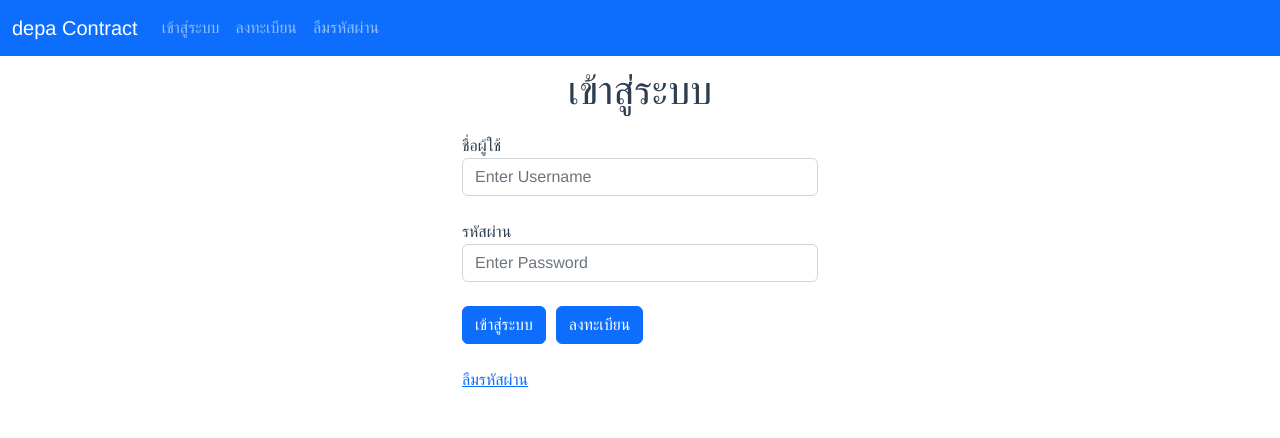
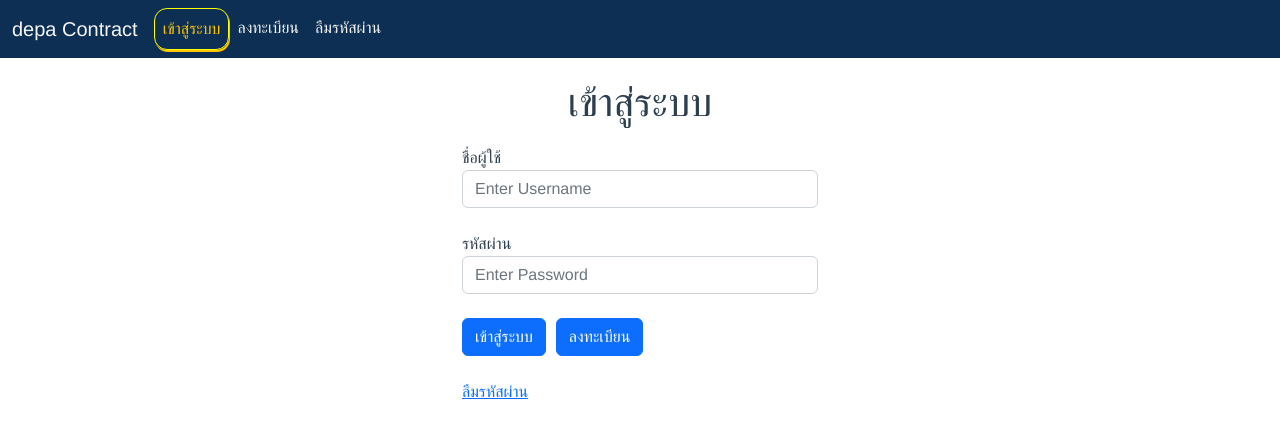
Before and after one commit to kretopas/depa_contract, a Vue app: page /login in a window 1280 px wide. Shown: the top 438 px of the page. Built offline with nearby package versions, Linux system fonts and the light colour scheme; no server answers.

Commit message:
:sparkles: FEATS: change nav-bar properties and OTP process

```diff
--- a/src/App.vue
+++ b/src/App.vue
@@ -1,5 +1,5 @@
 <template>
-  <MainHeader/>
+  <MainHeader style="margin-bottom: 20px;"/>
   <router-view/>
 </template>
 
--- a/src/components/MainHeader.vue
+++ b/src/components/MainHeader.vue
@@ -1,5 +1,5 @@
 <template>
-    <nav class="navbar navbar-expand-lg navbar-dark bg-primary">
+    <nav class="navbar navbar-expand-lg navbar-dark bg-depa">
         <div class="container-fluid">
             <router-link to="/">
                 <a class="navbar-brand">depa Contract</a>
@@ -11,31 +11,55 @@
             <div class="collapse navbar-collapse" id="navbarToggler">
                 <ul class="navbar-nav me-auto mb-2 mb-lg-0" v-if="currentUser">
                     <li class="nav-item">
-                        <router-link to="/"><a class="nav-link" aria-current="page">รอดำเนินการ</a></router-link>
+                        <router-link to="/">
+                            <a class="nav-link" aria-current="page" :class="$route.path == '/' ? 'active' : ''">
+                                รอดำเนินการ
+                            </a>
+                        </router-link>
                     </li>
                     <li class="nav-item">
-                        <router-link to="/complete"><a class="nav-link">ลงนามแล้ว</a></router-link>
-                    </li>
-                    <!-- <li class="nav-item">
-                        <router-link to="/signing"><a class="nav-link">Signing</a></router-link>
-                    </li> -->
-                    <li class="nav-item">
-                        <router-link to="/profile"><a class="nav-link">ข้อมูลของฉัน</a></router-link>
+                        <router-link to="/complete">
+                            <a class="nav-link" :class="$route.path == '/complete' ? 'active' : ''">
+                                ลงนามแล้ว
+                            </a>
+                        </router-link>
                     </li>
                     <li class="nav-item">
-                        <router-link to="#"><a href="javascript:void(0)" @click="logoutClick"
-                                class="nav-link">ออกจากระบบ</a></router-link>
+                        <router-link to="/profile">
+                            <a class="nav-link" :class="$route.path == '/profile' ? 'active' : ''">
+                                ข้อมูลของฉัน
+                            </a>
+                        </router-link>
+                    </li>
+                    <li class="nav-item">
+                        <router-link to="#">
+                            <a href="javascript:void(0)" @click="logoutClick" class="nav-link">
+                                ออกจากระบบ
+                            </a>
+                        </router-link>
                     </li>
                 </ul>
                 <ul class="navbar-nav me-auto mb-2 mb-lg-0" v-else>
                     <li class="nav-item">
-                        <router-link to="/login"><a class="nav-link">เข้าสู่ระบบ</a></router-link>
+                        <router-link to="/login">
+                            <a class="nav-link" :class="$route.path == '/login' ? 'active' : ''">
+                                เข้าสู่ระบบ
+                            </a>
+                        </router-link>
                     </li>
                     <li class="nav-item">
-                        <router-link to="/register"><a class="nav-link">ลงทะเบียน</a></router-link>
+                        <router-link to="/register">
+                            <a class="nav-link" :class="$route.path == '/register' ? 'active' : ''">
+                                ลงทะเบียน
+                            </a>
+                        </router-link>
                     </li>
                     <li class="nav-item">
-                        <router-link to="/forget"><a class="nav-link">ลืมรหัสผ่าน</a></router-link>
+                        <router-link to="/forget">
+                            <a class="nav-link" :class="$route.path == '/forget' ? 'active' : ''">
+                                ลืมรหัสผ่าน
+                            </a>
+                        </router-link>
                     </li>
                 </ul>
             </div>
@@ -63,11 +87,6 @@ export default {
                 cancelButtonText: "ยกเลิก"
             }).then((result) => {
                 if (result.isConfirmed) {
-                    //localStorage.removeItem("userid");
-                    //this.$store.dispatch('isLoggedIn', false);
-                    //this.$store.dispatch('user', null);
-                    //this.$store.dispatch('userGroup', null);
-                    //this.$router.push('login')
                     this.$store.dispatch('auth/logout');
                     this.$router.push('/login');
                 }
@@ -75,10 +94,34 @@ export default {
         }
     },
     computed: {
-        //...mapGetters(['user'])
         currentUser() {
-            return this.$store.state.auth.user;
+            return this.$store.state.auth.status.otp;
         }
     }
 }
 </script>
+
+<style scoped>
+.bg-depa {
+    background-color: #0c2f53;
+}
+
+a.nav-link:hover {
+    color: #ffc600;
+}
+
+.active {
+    border: solid yellow 1px;
+    border-radius: 13px;
+    box-shadow: 1px 2px #ffc600;
+}
+
+a {
+    color: whitesmoke;
+    text-decoration: none;
+}
+
+#navbarToggler .active {
+    color: #ffc600
+}
+</style>
--- a/src/services/auth.service.js
+++ b/src/services/auth.service.js
@@ -36,15 +36,16 @@ class AuthService {
 		})
 	}
 
-	verifyOTP(otp, username, password) {
+	verifyOTP(otpData) {
 		return api.post(`/otp/verify`, {
-			token: otp,
-			username: username,
-			password: password
+			token: otpData.otp,
+			username: otpData.username,
+			password: otpData.password
 		}).then(response => {
 			if (response.data.access_token) {
 				TokenService.setUser(response.data);
-				return Promise.resolve();
+				//return Promise.resolve();
+				return response.data;
 			} else {
 				return Promise.reject();
 			}
--- a/src/store/auth.module.js
+++ b/src/store/auth.module.js
@@ -25,6 +25,20 @@ export const auth = {
         },
         refreshToken({ commit }, accessToken) {
             commit('refreshToken', accessToken);
+        },
+        otp({ commit }, otpData) {
+            return AuthService.verifyOTP(otpData).then(
+                () => {
+                    console.log('otp success');
+                    commit('otpSuccess');
+                    return Promise.resolve();
+                },
+                error => {
+                    console.log('otp fail');
+                    commit('loginFailure');
+                    return Promise.reject(error);
+                }
+            )
         }
     },
     mutations: {
@@ -34,14 +48,20 @@ export const auth = {
         },
         loginFailure(state) {
             state.status.loggedIn = false;
+            state.status.otp = false;
             state.user = null;
         },
         logout(state) {
             state.status.loggedIn = false;
+            state.status.otp = false;
             state.user = null;
+        },
+        otpSuccess(state) {
+            state.status.otp = true;
         },
         refreshToken(state, accessToken) {
             state.status.loggedIn = true;
+            state.status.otp = true;
             state.user = {...state.user, accessToken: accessToken };
         }
     }
--- a/src/views/LoginPage.vue
+++ b/src/views/LoginPage.vue
@@ -103,7 +103,12 @@ export default {
                                         }
                                     },
                                     preConfirm: (otp) => {
-                                        return AuthService.verifyOTP(otp, this.username, this.password).then(
+                                        const otpData = {
+                                            otp: otp,
+                                            username: this.username,
+                                            password: this.password
+                                        }
+                                        return this.$store.dispatch('auth/otp', otpData).then(
                                             () => {
                                                 this.validate = true;
                                                 this.$router.push("/")
@@ -136,3 +141,7 @@ export default {
     }
 }
 </script>
+
+<stype scoped>
+
+</stype>
```
